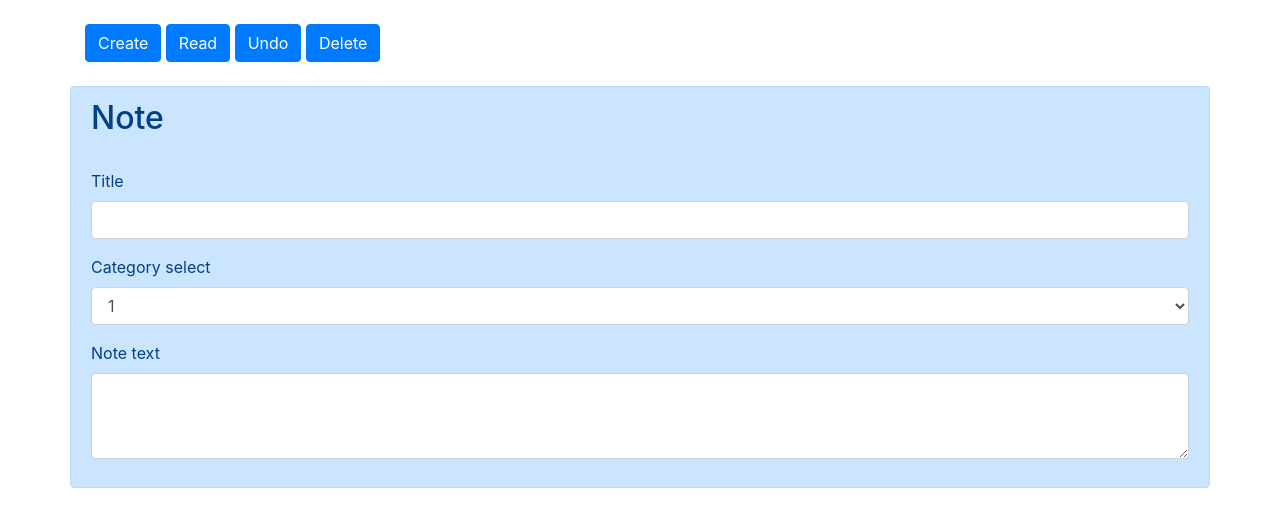
After one commit to Enrikaa/Notes, a Django app: page /create/ in a window 1280 px wide. The commit adds this page. Shown: the top 527 px of the page. Run offline with Django 3.2, Linux system fonts and the light colour scheme; some libraries are stand-ins or nearby versions.

Commit message:
create note 'create form'

```diff
--- /dev/null
+++ b/notes_project/notes_app/templates/notes_app/create.html
@@ -0,0 +1,28 @@
+{% extends 'notes_app/index.html' %}
+{% block content %}
+<br>
+<form>
+    <div class="form-group">
+      <label for="exampleFormControlInput1">Title</label>
+      <input type="email" class="form-control" id="title">
+    </div>
+    <div class="form-group">
+      <label for="exampleFormControlSelect1">Category select</label>
+      <select class="form-control" id="categorySelect">
+        <option>1</option>
+        <option>2</option>
+        <option>3</option>
+        <option>4</option>
+        <option>5</option>
+      </select>
+    </div>
+
+    <div class="form-group">
+      <label for="exampleFormControlTextarea1">Note text</label>
+      <textarea class="form-control" id="noteText" rows="3"></textarea>
+    </div>
+  </form>
+
+
+
+{% endblock %}
--- a/notes_project/notes_app/templates/notes_app/index.html
+++ b/notes_project/notes_app/templates/notes_app/index.html
@@ -10,14 +10,18 @@
   <body>
     <br>
     <div class="container">
-      <button type="button" class="btn btn-primary" name="button">Create</button>
-      <button type="button" class="btn btn-primary" name="button">Read</button>
-      <button type="button" class="btn btn-primary" name="button">Undo</button>
-      <button type="button" class="btn btn-primary" name="button">Delete</button>
+      <a href="{% url 'create' %}"><button type="button" class="btn btn-primary" name="button">Create</button></a>
+      <a href="{% url 'read' %}"><button type="button" class="btn btn-primary" name="button">Read</button></a>
+      <a href="{% url 'undo' %}"><button type="button" class="btn btn-primary" name="button">Undo</button></a>
+      <a href="{% url 'delete' %}"><button type="button" class="btn btn-primary" name="button">Delete</button></a>
     </div>
+
     <br>
     <div class="container alert alert-primary" >
-      notes field
+      <h2>Note</h2>
+
+      {% block content %}
+      {% endblock %}
     </div>
 
 
--- a/notes_project/notes_app/urls.py
+++ b/notes_project/notes_app/urls.py
@@ -3,5 +3,9 @@ from notes_app import views
 
 urlpatterns = [
     url(r'^$',views.index,name="index"),
+    url(r'^create/$', views.create,name='create'),
+    url(r'^read/$', views.read,name='read'),
+    url(r'^undo/$', views.undo,name='undo'),
+    url(r'^delete/$', views.delete,name='delete'),
 
 ]
--- a/notes_project/notes_app/views.py
+++ b/notes_project/notes_app/views.py
@@ -4,3 +4,15 @@ from django.http import HttpResponse
 
 def index(request):
     return render(request,'notes_app/index.html')
+
+def create(request):
+    return render(request,'notes_app/create.html')
+
+def read(request):
+    return render(request,'notes_app/read.html')
+
+def undo(request):
+    return render(request,'notes_app/undo.html')
+
+def delete(request):
+    return render(request,'notes_app/delete.html')
--- a/notes_project/notes_project/urls.py
+++ b/notes_project/notes_project/urls.py
@@ -22,5 +22,5 @@ from notes_app import views
 urlpatterns = [
     path('admin/', admin.site.urls),
     url(r'^$',views.index,name = "index"),
-    url(r'^notes_app/',include('notes_app.urls')),
+    url(r'^',include('notes_app.urls')),
 ]
```
Also changed, not shown: notes_project/notes_app/templates/notes_app/delete.html (added, +7 -0 lines), notes_project/notes_app/templates/notes_app/read.html (added, +7 -0 lines), notes_project/notes_app/templates/notes_app/undo.html (added, +7 -0 lines).
